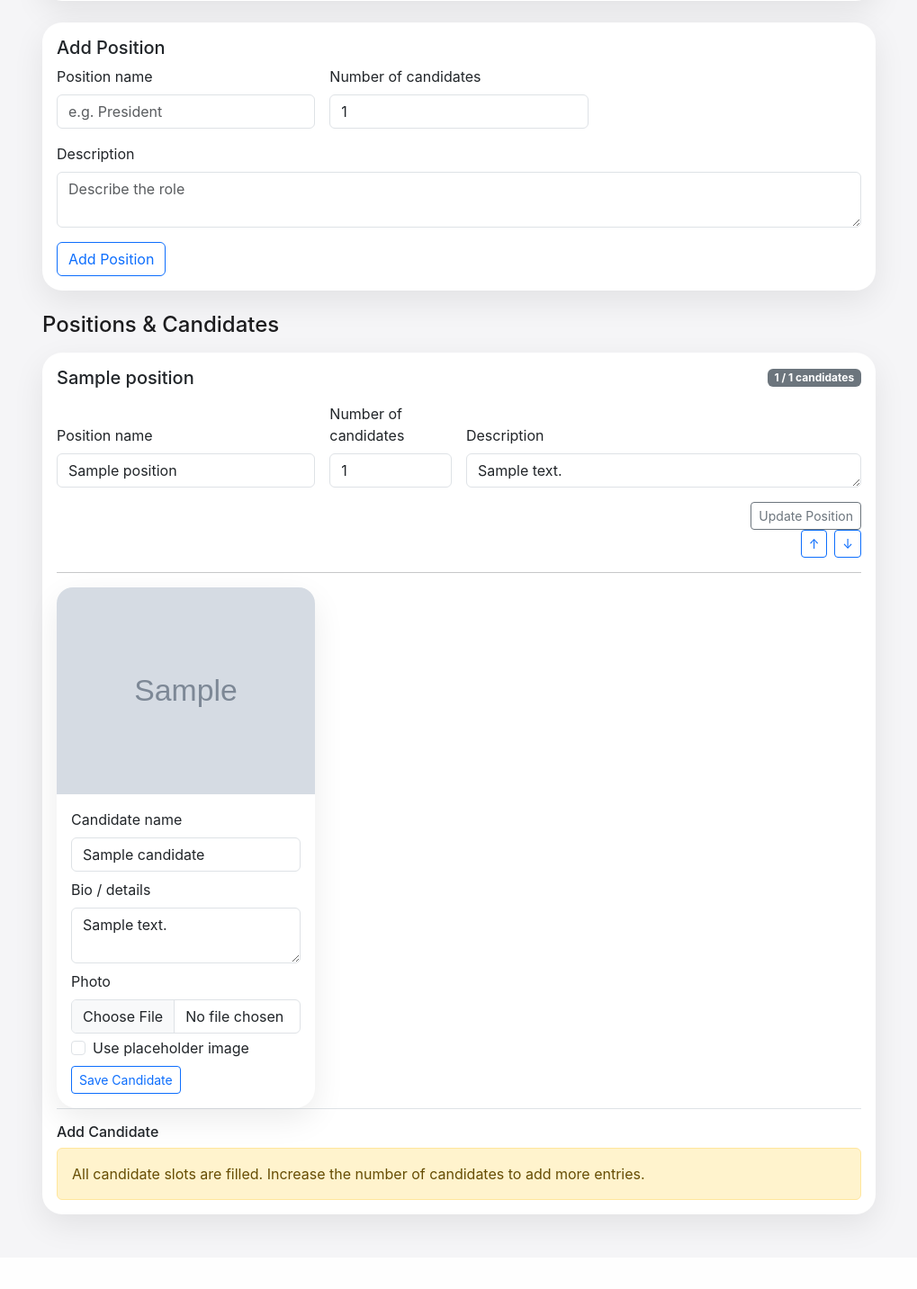
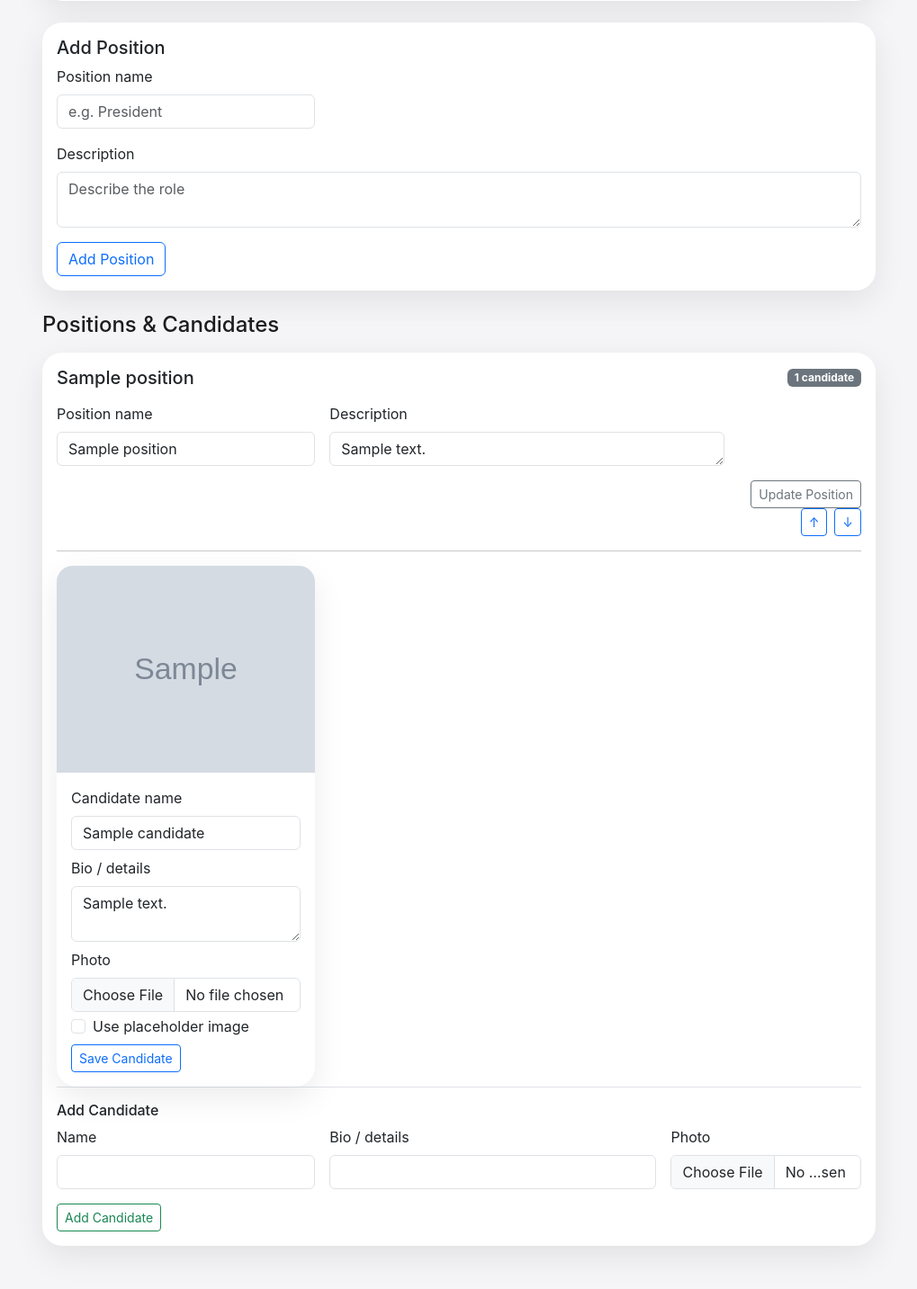
Before and after one commit to MehdiSheriff05/votilio, a Flask app: page /admin/elections/1/edit in a window 1280 px wide. Shown: the part 642-2075 px from the top of the page at 90% size, without its empty margins (225-1244 px from the left). Before the commit the page ends 2019 px from the top, so only its background shows below. Run offline with Flask 3, Linux system fonts and the light colour scheme; the visitor is signed in with stand-in values (Sample User, id 1); tables that the repository leaves empty hold one stand-in row (values such as "Sample post"); grey boxes marked "Sample" are stand-in pictures.

Commit message:
UX tweaks: candidates, async email, SMTP tabs

```diff
--- a/app/admin/routes.py
+++ b/app/admin/routes.py
@@ -421,12 +421,12 @@ def create_position(election_id):
         next_url = request.form.get('next') or request.args.get('next')
         name = request.form.get('name', '').strip()
         description = request.form.get('description', '').strip()
-        max_sel = request.form.get('candidate_slots', '1').strip()
+        max_sel = request.form.get('candidate_slots')
         if not name:
             flash('Name is required.', 'danger')
             return redirect(next_url or request.url)
         try:
-            candidate_slots = max(1, int(max_sel))
+            candidate_slots = max(1, int(max_sel)) if max_sel is not None else 1
         except ValueError:
             candidate_slots = 1
         position = Position(
@@ -454,8 +454,8 @@ def create_candidate(position_id):
         next_url = request.form.get('next') or request.args.get('next')
         current_total = len(position.candidates)
         if current_total >= position.candidate_slots:
-            flash('This position already has the maximum number of candidates.', 'warning')
-            return redirect(next_url or url_for('admin.edit_election', election_id=position.election_id))
+            position.candidate_slots = current_total + 1
+            db.session.add(position)
         name = request.form.get('name', '').strip()
         description = request.form.get('description', '').strip()
         photo_file = request.files.get('photo')
@@ -485,17 +485,18 @@ def update_position(position_id):
     next_url = request.form.get('next')
     name = request.form.get('name', '').strip()
     description = request.form.get('description', '').strip()
-    max_sel = request.form.get('candidate_slots', '1').strip()
+    max_sel = request.form.get('candidate_slots')
     if not name:
         flash('Name is required.', 'danger')
         return redirect(next_url or url_for('admin.edit_election', election_id=position.election_id))
-    try:
-        candidate_slots = max(1, int(max_sel))
-    except ValueError:
-        candidate_slots = 1
+    if max_sel is not None:
+        try:
+            candidate_slots = max(1, int(max_sel))
+        except ValueError:
+            candidate_slots = 1
+        position.candidate_slots = candidate_slots
     position.name = name
     position.description = description
-    position.candidate_slots = candidate_slots
     db.session.add(position)
     db.session.commit()
     # record that the position changed
--- a/app/templates/admin/election_edit.html
+++ b/app/templates/admin/election_edit.html
@@ -83,10 +83,6 @@
           <label class="form-label">Position name</label>
           <input class="form-control" name="name" placeholder="e.g. President" required>
         </div>
-        <div class="col-md-4">
-          <label class="form-label">Number of candidates</label>
-          <input type="number" min="1" class="form-control" name="candidate_slots" value="1" required>
-        </div>
         <div class="col-12">
           <label class="form-label">Description</label>
           <textarea class="form-control" name="description" rows="2" placeholder="Describe the role"></textarea>
@@ -103,12 +99,11 @@
 {% if positions %}
   {% for position in positions %}
     {% set total_candidates = position.candidates|length %}
-    {% set capacity = position.candidate_slots %}
     <div class="card mb-4">
       <div class="card-body">
         <div class="d-flex justify-content-between align-items-center mb-3">
           <h5 class="mb-0">{{ position.name }}</h5>
-          <span class="badge {{ 'bg-success' if total_candidates < capacity else 'bg-secondary' }}">{{ total_candidates }} / {{ capacity }} candidates</span>
+          <span class="badge bg-secondary">{{ total_candidates }} candidate{{ 's' if total_candidates != 1 else '' }}</span>
         </div>
         <form method="post" action="{{ url_for('admin.update_position', position_id=position.id) }}">
           <input type="hidden" name="csrf_token" value="{{ csrf_token() }}">
@@ -117,10 +112,6 @@
             <div class="col-md-4">
               <label class="form-label">Position name</label>
               <input class="form-control" name="name" value="{{ position.name }}" required>
-            </div>
-            <div class="col-md-2">
-              <label class="form-label">Number of candidates</label>
-              <input type="number" min="1" class="form-control" name="candidate_slots" value="{{ position.candidate_slots }}" required>
             </div>
             <div class="col-md-6">
               <label class="form-label">Description</label>
@@ -159,7 +150,7 @@
                   {% set candidate_image = url_for('static', filename='img/candidate-placeholder.svg') %}
                 {% endif %}
                 <div class="ratio ratio-5x4">
-                  <img src="{{ candidate_image }}" class="candidate-photo" alt="{{ candidate.name }}">
+                  <img src="{{ candidate_image }}" class="candidate-photo" alt="{{ candidate.name }}" loading="lazy" decoding="async">
                 </div>
                 <div class="card-body">
                   <form method="post" action="{{ url_for('admin.update_candidate', candidate_id=candidate.id) }}" enctype="multipart/form-data">
@@ -194,7 +185,6 @@
         </div>
         <div class="border-top pt-3">
           <h6>Add Candidate</h6>
-          {% if total_candidates < capacity %}
           <form method="post" action="{{ url_for('admin.create_candidate', position_id=position.id) }}" enctype="multipart/form-data" class="row g-3">
             <input type="hidden" name="csrf_token" value="{{ csrf_token() }}">
             <input type="hidden" name="next" value="{{ url_for('admin.edit_election', election_id=election.id) }}">
@@ -214,11 +204,6 @@
               <button class="btn btn-outline-success btn-sm" type="submit">Add Candidate</button>
             </div>
           </form>
-          {% else %}
-            <div class="alert alert-warning mb-0">
-              All candidate slots are filled. Increase the number of candidates to add more entries.
-            </div>
-          {% endif %}
         </div>
       </div>
     </div>
--- a/app/templates/admin/election_form.html
+++ b/app/templates/admin/election_form.html
@@ -244,10 +244,6 @@
         <label class="form-label">Description</label>
         <textarea class="form-control" name="description"></textarea>
       </div>
-      <div class="mb-3">
-        <label class="form-label">Number of candidates</label>
-        <input type="number" class="form-control" name="candidate_slots" min="1" value="1">
-      </div>
       <button class="btn btn-primary" type="submit">Save Position</button>
     </form>
   {% elif candidate_form %}
--- a/app/templates/public/ballot.html
+++ b/app/templates/public/ballot.html
@@ -48,7 +48,7 @@
                   {% set candidate_image = url_for('static', filename='img/candidate-placeholder.svg') %}
                 {% endif %}
                 <div class="ratio ratio-5x4 mb-3">
-                  <img src="{{ candidate_image }}" class="candidate-photo" alt="{{ candidate.name }}">
+                  <img src="{{ candidate_image }}" class="candidate-photo" alt="{{ candidate.name }}" loading="lazy" decoding="async">
                 </div>
                 <div class="px-3 pb-3 d-flex flex-column h-100">
                   <h6 class="mb-1">{{ candidate.name }}</h6>
--- a/config.py
+++ b/config.py
@@ -38,6 +38,7 @@ class Config:
     IMAGE_MAX_WIDTH = int(os.environ.get("IMAGE_MAX_WIDTH", 800))
     IMAGE_QUALITY = int(os.environ.get("IMAGE_QUALITY", 80))
     IMAGE_MAX_BYTES = int(os.environ.get("IMAGE_MAX_BYTES", 100 * 1024))
+    SEND_EMAIL_ASYNC = os.environ.get("SEND_EMAIL_ASYNC", "true").lower() == "true"
     DISPLAY_TIMEZONE = os.environ.get("DISPLAY_TIMEZONE", "GMT+4")
     USE_PROXY_FIX = os.environ.get("USE_PROXY_FIX", "true").lower() == "true"
 
```
Also changed, not shown: app/email_utils.py (+14 -1 lines), app/templates/admin/system_settings.html (+44 -14 lines). Lines whose indentation alone changed are shown as unchanged.
